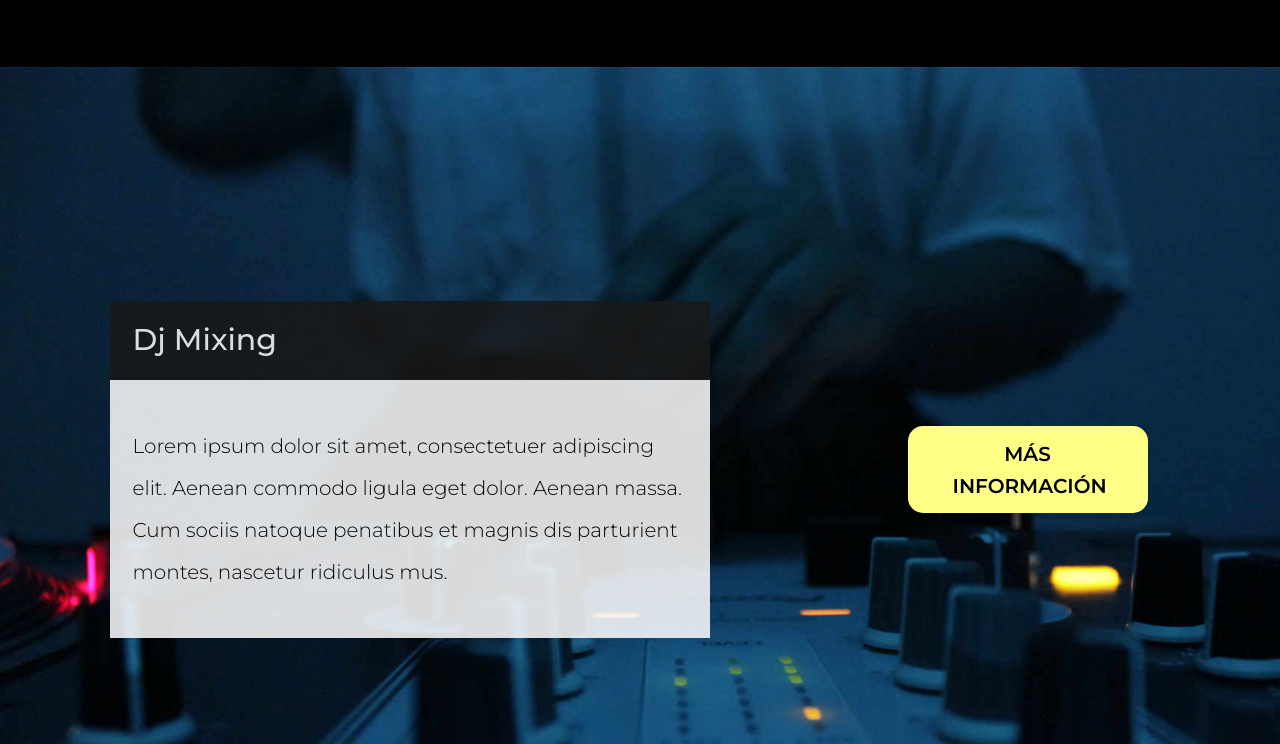
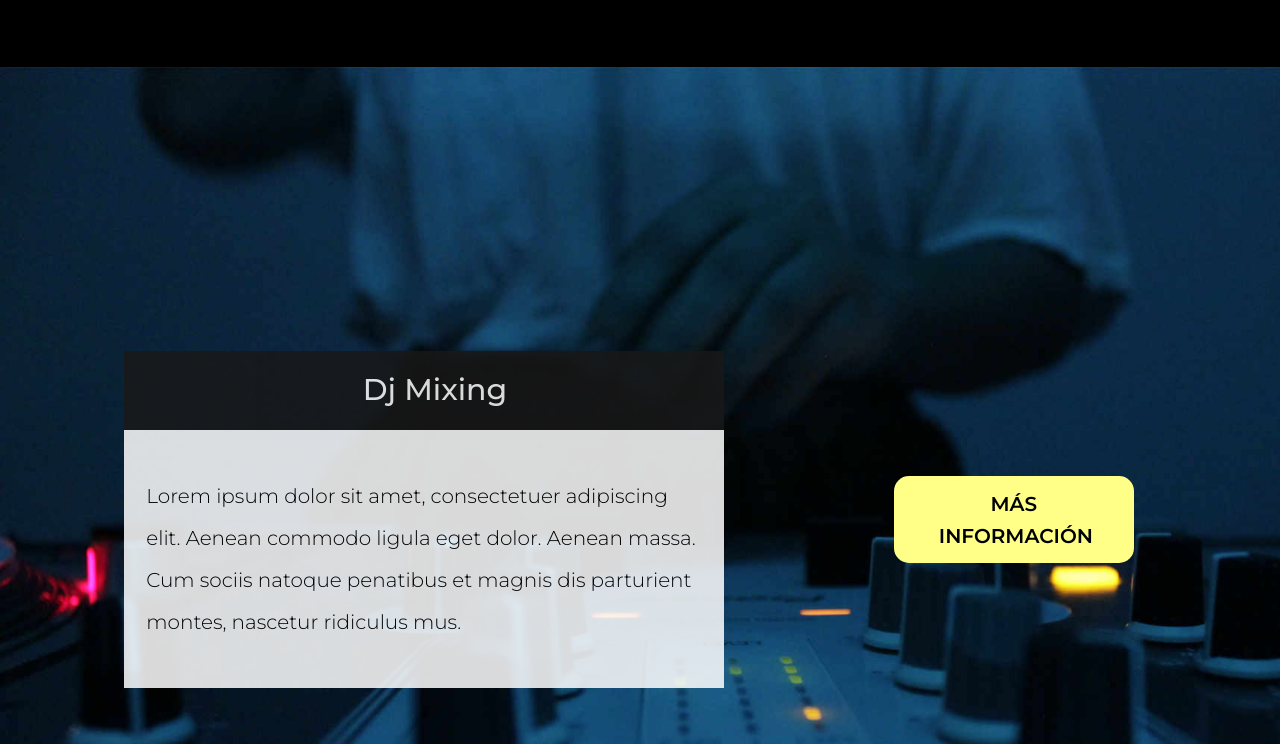
Before and after one commit to cpoumian/djstudio, a website: page app/index.html in a window 1280 px wide. Shown: the part 1823-2567 px from the top of the page. Drawn offline with Linux system fonts and the light colour scheme.

Commit message:
Adjust styles in courses sections.

```diff
--- a/app/assets/styles/modules/_course.css
+++ b/app/assets/styles/modules/_course.css
@@ -1,6 +1,6 @@
 #course {
 	position: relative;
-	height: 100vh;
+	/*height: 100vh;*/
 
 	@mixin atSmall {
 		height: 75vh;
@@ -28,6 +28,7 @@
 		flex-direction: column;
 		justify-content: space-around;
 		align-items: center;
+        padding: 5rem;
 
 		@mixin atSmall {
 			height: 75%;
@@ -44,15 +45,13 @@
 
 	.text-box {
 			flex: 0 1 auto;
-			align-items: left;
-			margin-bottom: 0;
-			padding-left: $spaceHlf;
+			margin-bottom: 5rem;
+            text-align: center;
 
 			h2 {
 				font-size: $headingSmall;
 				font-weight: $weightSemibold;
 				color: $mainBlack;
-				text-align: left;
 				margin-top: 0;
 				margin-bottom: 0;
 			}
@@ -61,7 +60,6 @@
 				font-size: $textSizeSmall;
 				font-weight: $weightLight;
 				line-height: $lineHeight;
-				text-align: left;
 				margin-bottom: 0;
 			}
 
@@ -125,8 +123,6 @@
 		font-size: $textSizeSmall;
 		text-align: center;
 		margin-left: 0;
-		margin-right: $spaceHlf;
-		align-self: flex-end;
 
 		@mixin atSmall {
 			align-self: center;
--- a/app/temp/styles/styles.css
+++ b/app/temp/styles/styles.css
@@ -1391,10 +1391,11 @@ img {
 /* #services */
 
 #course {
-	position: relative;
-	height: 100vh; /* &.production */
-
-}
+	position: relative; /* &.production */
+
+}
+
+/*height: 100vh;*/
 
 @media (min-width: 549px) {
 
@@ -1492,6 +1493,7 @@ img {
 		-webkit-box-align: center;
 		    -ms-flex-align: center;
 		        align-items: center;
+        padding: 5rem;
 
 	}
 
@@ -1525,11 +1527,8 @@ img {
 			-webkit-box-flex: 0;
 			    -ms-flex: 0 1 auto;
 			        flex: 0 1 auto;
-			-webkit-box-align: left;
-			    -ms-flex-align: left;
-			        align-items: left;
-			margin-bottom: 0;
-			padding-left: 1.12rem; /* .text-box @mixin atMedium */
+			margin-bottom: 5rem;
+            text-align: center; /* .text-box @mixin atMedium */
 
 	}
 
@@ -1537,7 +1536,6 @@ img {
 				font-size: 3.8rem;
 				font-weight: 500;
 				color: #000;
-				text-align: left;
 				margin-top: 0;
 				margin-bottom: 0;
 			}
@@ -1546,7 +1544,6 @@ img {
 				font-size: 1.8rem;
 				font-weight: 300;
 				line-height: 3.2rem;
-				text-align: left;
 				margin-bottom: 0;
 			}
 
@@ -1614,9 +1611,6 @@ img {
 		font-size: 1.8rem;
 		text-align: center;
 		margin-left: 0;
-		margin-right: 1.12rem;
-		-ms-flex-item-align: end;
-		    align-self: flex-end;
 
 	}
 
```
